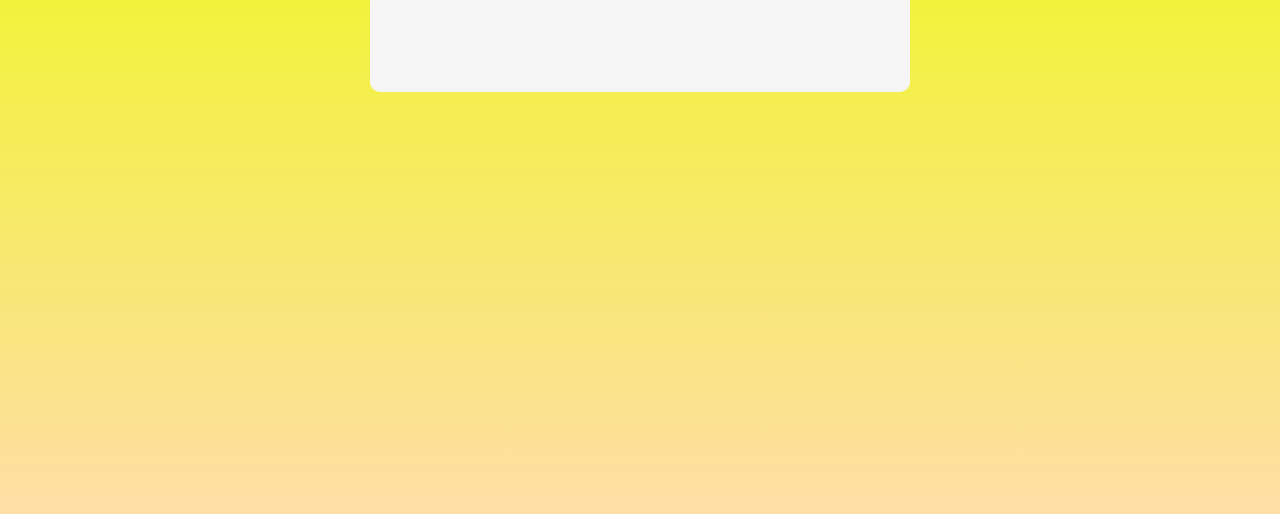
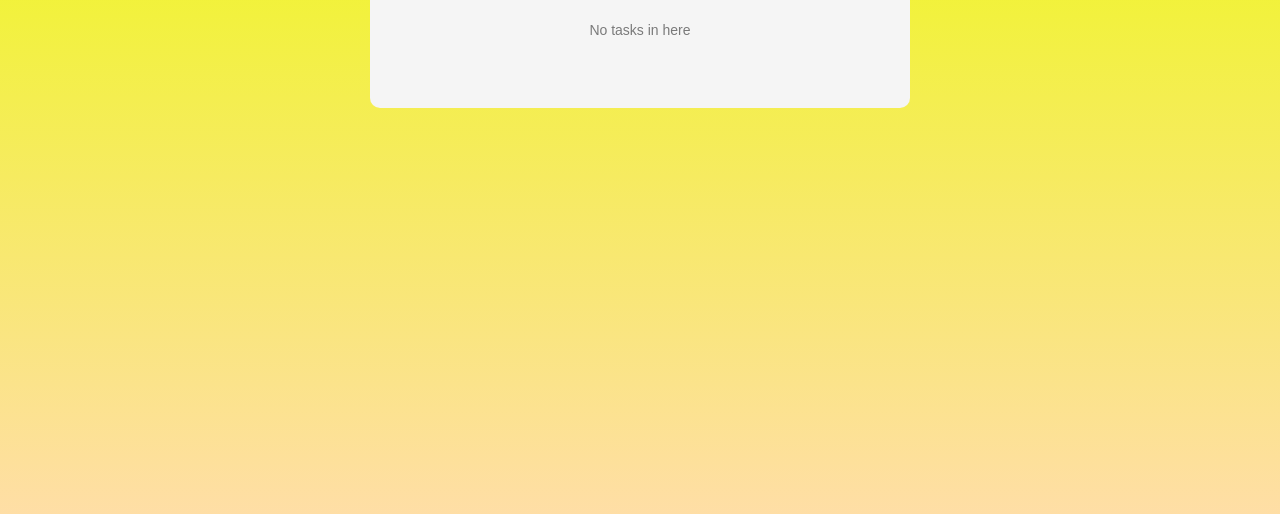
Before and after one commit to machinowav/TaskTaker, a plain HTML site: page index.html in a window 1280 px wide. Shown: the part 264-778 px from the top of the page. Drawn offline with Linux system fonts and the light colour scheme.

Commit message:
Update index.html

```diff
--- a/index.html
+++ b/index.html
@@ -74,6 +74,13 @@ button:hover{
     color: #141212;
 }
 
+.tasks p {
+    text-align: center;
+    font-size: 14px;
+    opacity: 50%;
+    user-select: none;
+}
+
 #clearButton{
     border: none;
     outline: none;
@@ -146,7 +153,8 @@ ul li span:hover{
                 <button onclick="addTask()">Add</button>
             </div>
             <ul id="listContainer"></ul>
-            <div class="cleartasks">
+            <div class="tasks">
+            <p id="notask">No tasks in here</p>
             <button id="clearButton" onclick="clearTasks()">Clear Tasks</button>
             </div>
 
@@ -157,6 +165,7 @@ ul li span:hover{
         const inputBox = document.getElementById("inputBox");
         const listContainer = document.getElementById("listContainer");
         const clearButton = document.getElementById("clearButton");
+        const p = document.getElementById("notask");
 
 function addTask(){
     if (inputBox.value === '') {
@@ -181,8 +190,10 @@ function clearTasks(){
 function updateClearButtonVisibility(){
 if (listContainer.children.length > 0){
         clearButton.style.display = "block";
+        p.style.display = "none";
     } else {
         clearButton.style.display = "none";
+        p.style.display = "block";
     }
 }
 listContainer.addEventListener("click", function(e){
```
